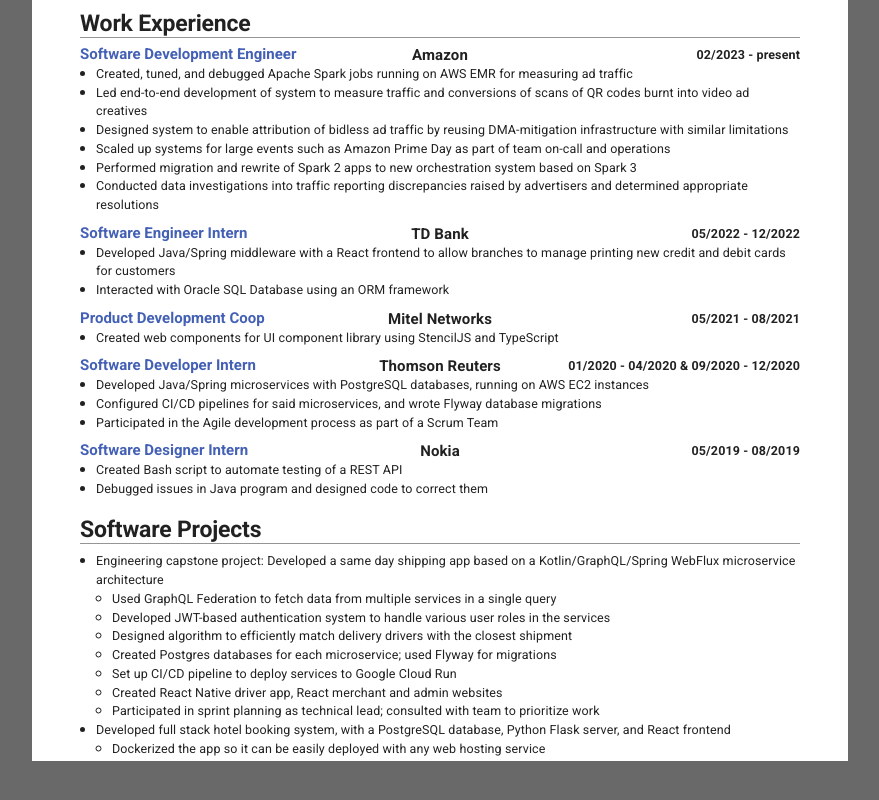
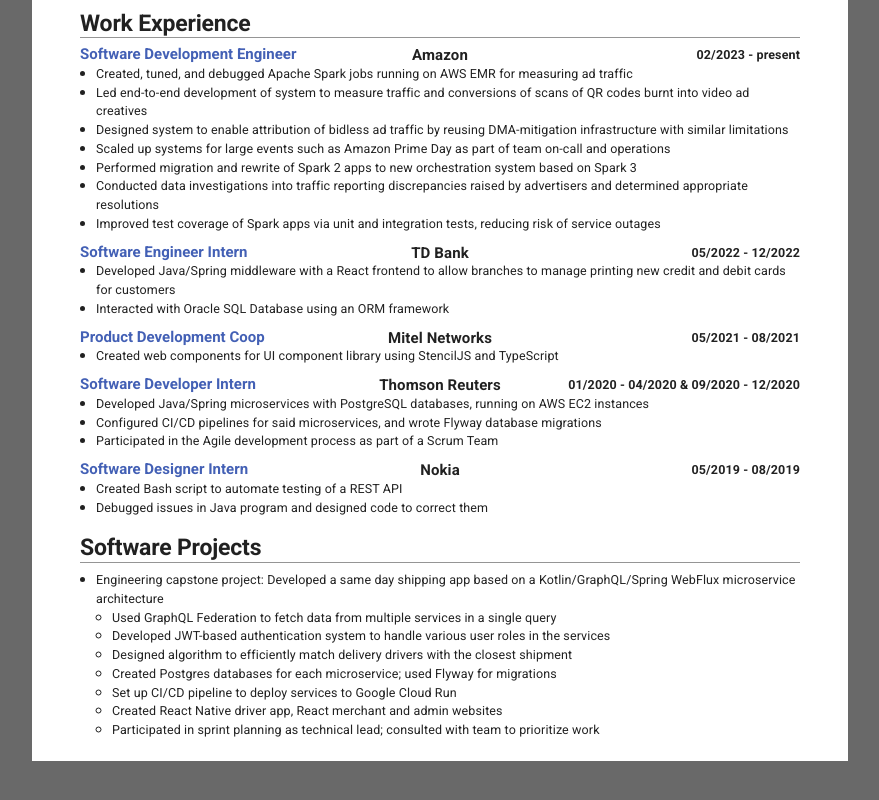
Before and after one commit to chrisvettese/resume, a React (Create React App) app: page / in a window 1280 px wide. Shown: the part 400-1200 px from the top of the page, without its empty margins (200-1079 px from the left). Built offline with nearby package versions, Linux system fonts and the light colour scheme.

Commit message:
Update resume

```diff
--- a/src/Constants.jsx
+++ b/src/Constants.jsx
@@ -26,7 +26,8 @@
       "Designed system to enable attribution of bidless ad traffic by reusing DMA-mitigation infrastructure with similar limitations",
       "Scaled up systems for large events such as Amazon Prime Day as part of team on-call and operations",
       "Performed migration and rewrite of Spark 2 apps to new orchestration system based on Spark 3",
-      "Conducted data investigations into traffic reporting discrepancies raised by advertisers and determined appropriate resolutions"
+      "Conducted data investigations into traffic reporting discrepancies raised by advertisers and determined appropriate resolutions",
+      "Improved test coverage of Spark apps via unit and integration tests, reducing risk of service outages"
     ]
   },
   {
@@ -80,13 +81,6 @@
       "Created React Native driver app, React merchant and admin websites",
       "Participated in sprint planning as technical lead; consulted with team to prioritize work",
     ],
-  },
-  {
-    point:
-      "Developed full stack hotel booking system, with a PostgreSQL database, Python Flask server, and React frontend",
-    subpoints: [
-      "Dockerized the app so it can be easily deployed with any web hosting service"
-    ],
   }
 ];
 
```
